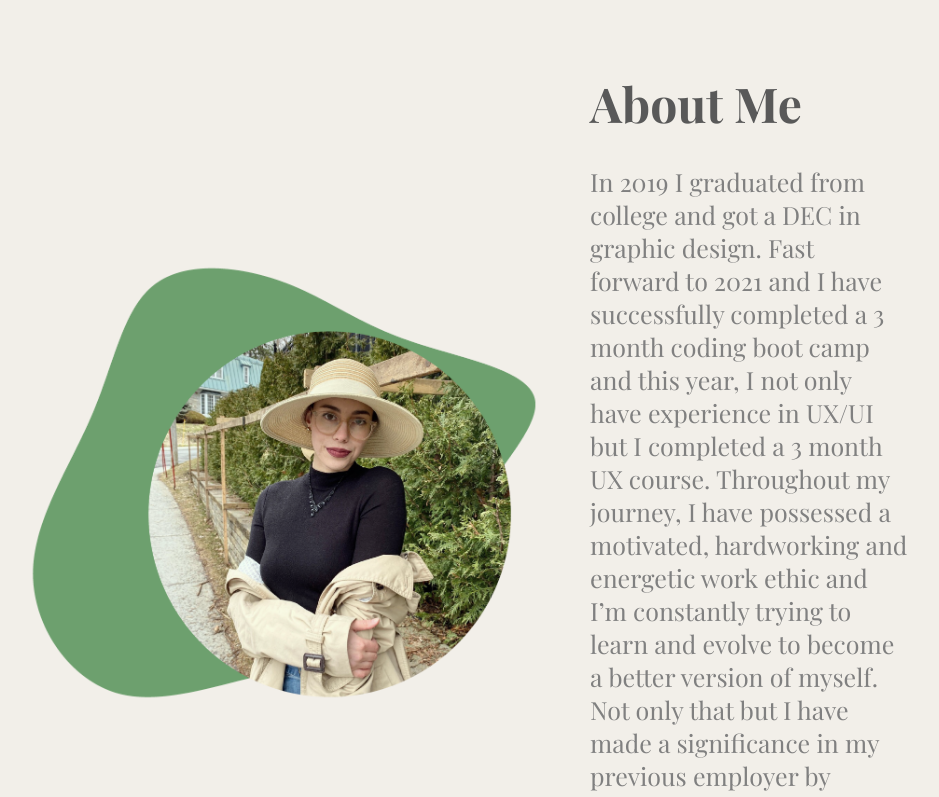
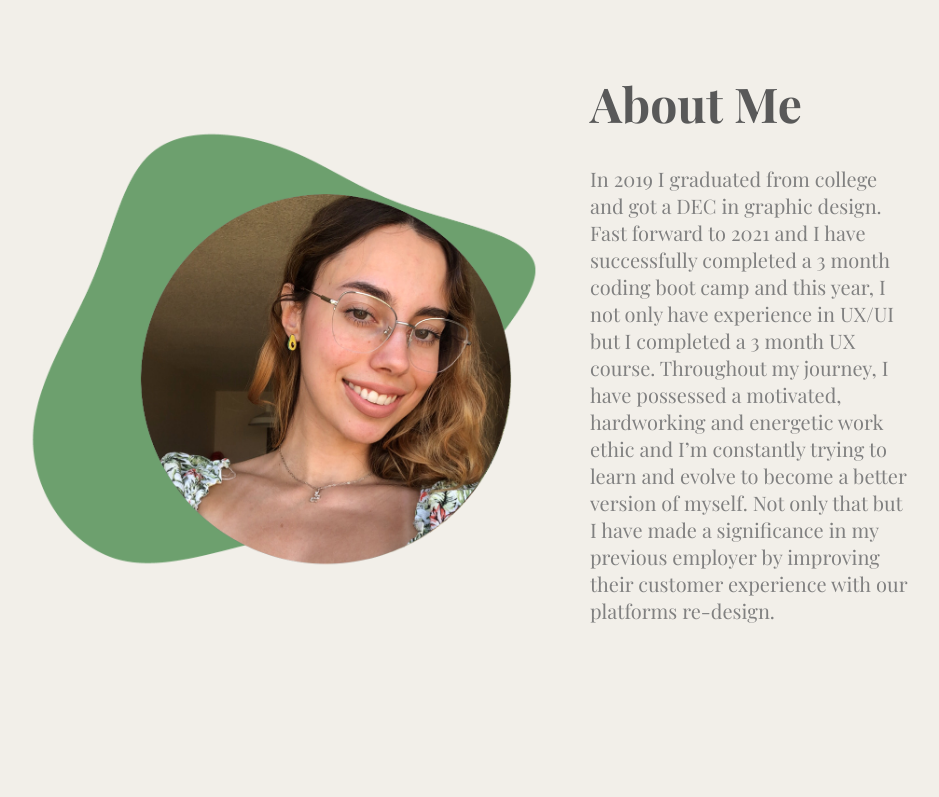
Before and after one commit to sarahghossen/Portfolio, a React (Create React App) app: page / in a window 1280 px wide. Shown: the part 920-1717 px from the top of the page, without its empty margins (172-1111 px from the left). Built offline with nearby package versions, Linux system fonts and the light colour scheme.

Commit message:
changed img of me

```diff
--- a/src/Homepage.js
+++ b/src/Homepage.js
@@ -31,11 +31,11 @@ const Homepage = () => {
         <ImgArrow src="/images/arrow.png" alt="arrow" />
       </ArrowDiv>
       <AboutMeDiv id="about">
-        <ImgMe src="/images/Me.png" alt="picture of me" />
+        <ImgMe src="/images/Me3.0.png" alt="picture of me" />
         <Fade top>
           <Div2>
             <H2>About Me</H2>
-            <P>
+            <AboutMe>
               In 2019 I graduated from college and got a DEC in graphic design.
               Fast forward to 2021 and I have successfully completed a 3 month
               coding boot camp and this year, I not only have experience in
@@ -45,7 +45,7 @@ const Homepage = () => {
               version of myself. Not only that but I have made a significance in
               my previous employer by improving their customer experience with
               our platforms re-design.
-            </P>
+            </AboutMe>
           </Div2>
         </Fade>
       </AboutMeDiv>
@@ -250,6 +250,12 @@ const H1 = styled.h1`
 
 const P = styled.p`
   font-size: 25px;
+  font-size: bold;
+  color: #808080;
+`;
+
+const AboutMe = styled.p`
+  font-size: 20px;
   color: #808080;
 `;
 
```
Also changed, not shown: public/Images/Me2.0.JPG (added), public/Images/Me3.0.png (added).
